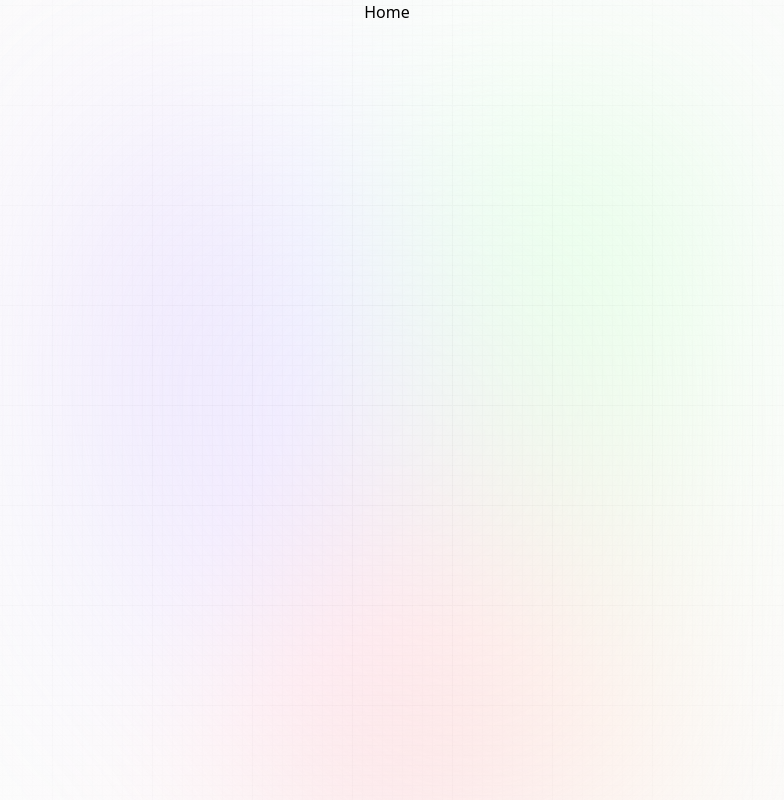
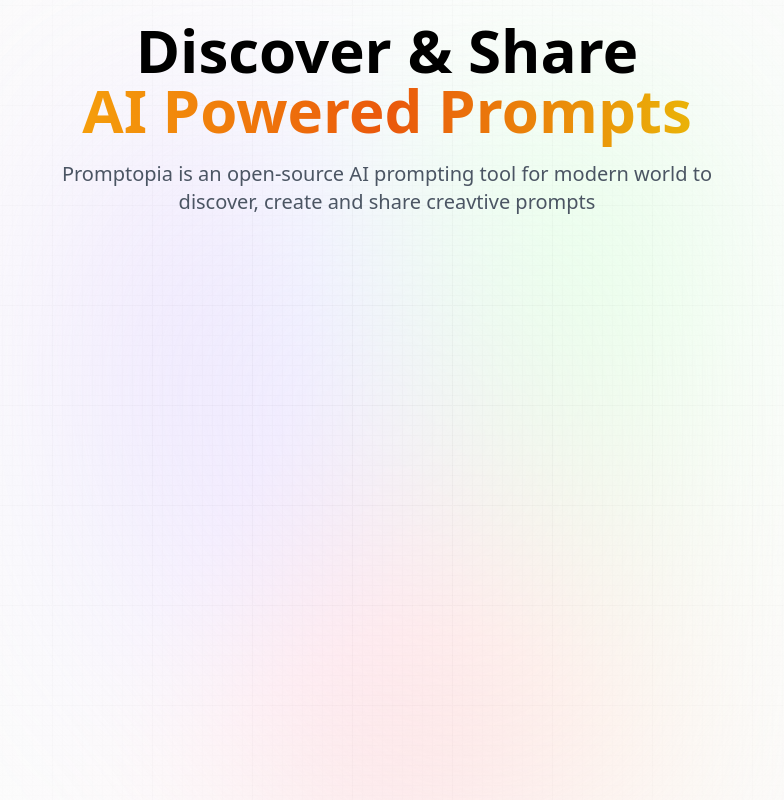
Before and after one commit to abdulmubeen/promptopia, a Next.js app: page / in a window 1280 px wide. Shown: the whole page, without its empty margins (253-1037 px from the left). Built offline with nearby package versions, Linux system fonts and the light colour scheme.

Commit message:
Updated Home Page

```diff
--- a/app/page.jsx
+++ b/app/page.jsx
@@ -1,5 +1,19 @@
 const Home = () => {
-  return <div>Home</div>;
+  return (
+    <section className="w-full flex-center flex-col">
+      <h1 className="head_text text-center">
+        Discover & Share
+        <br className="max-md:hidden" />
+        <span className="orange_gradient text-center">AI Powered Prompts</span>
+      </h1>
+      <p className="desc text-center">
+        Promptopia is an open-source AI prompting tool for modern world to
+        discover, create and share creavtive prompts
+      </p>
+
+      {/* Feed */}
+    </section>
+  );
 };
 
 export default Home;
```
